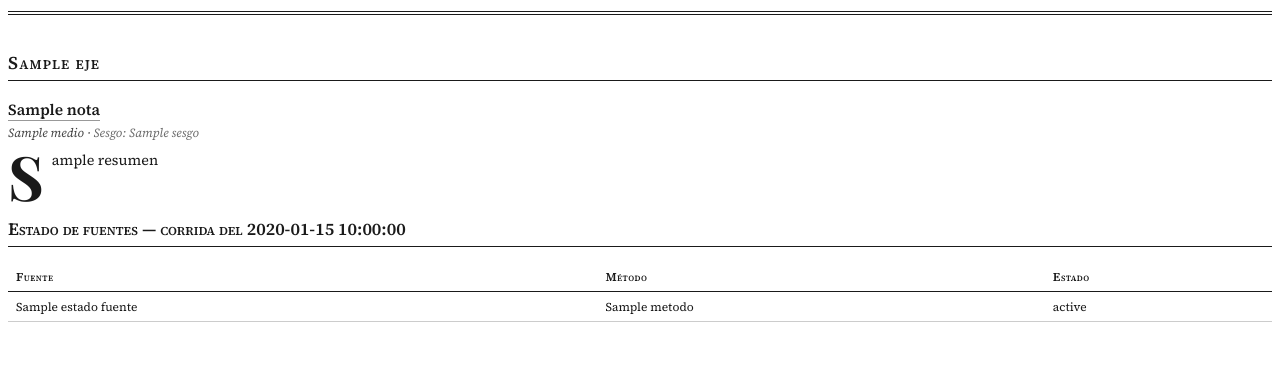
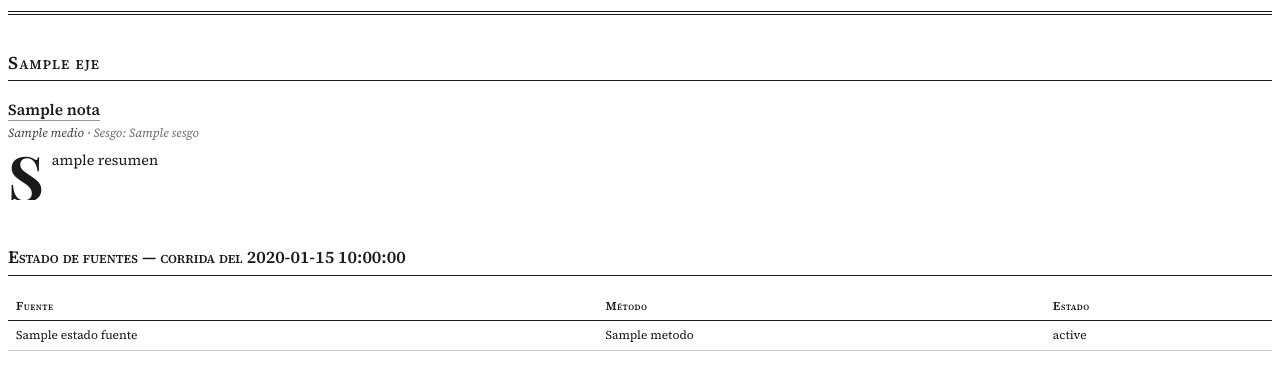
Before and after one commit to RicardoDeckard/resumen-internacional, a Python web app: template templates/report.html in a window 1280 px wide. Shown: the part 143-533 px from the top of the page. Run offline with Jinja, Linux system fonts and the light colour scheme; the template is opened without the code that fills it: most values are stand-ins (such as "Sample title", 1, 10 or a date in 2020); some web fonts are replaced.

Commit message:
Update report.html

```diff
--- a/templates/report.html
+++ b/templates/report.html
@@ -113,8 +113,12 @@
     margin: 0 0 6pt 0;
   }
 
-  /* Capitular solo en el primer párrafo de la primerísima nota del informe (no en el título) */
-  p.capitular::first-letter {
+  /* Capitular controlada manualmente (no ::first-letter, evita el bug de WeasyPrint
+     donde el flotante se escapa hacia arriba de la página) */
+  p.capitular {
+    overflow: hidden; /* contiene el flotante dentro del párrafo */
+  }
+  p.capitular .cap-letter {
     font-family: 'Playfair Display', serif;
     font-weight: 700;
     float: left;
@@ -178,7 +182,11 @@
       <h3><a href="{{ nota.url }}">{{ nota.titulo }}</a></h3>
       <div class="byline">{{ nota.medio }} · <span class="sesgo">Sesgo: {{ nota.sesgo }}</span></div>
       {% for parrafo in nota.resumen.split('\n') if parrafo.strip() %}
-      <p{% if ns.primera_nota and loop.first %} class="capitular"{% endif %}>{{ parrafo }}</p>
+      {% if ns.primera_nota and loop.first %}
+      <p class="capitular"><span class="cap-letter">{{ parrafo[0] }}</span>{{ parrafo[1:] }}</p>
+      {% else %}
+      <p>{{ parrafo }}</p>
+      {% endif %}
       {% endfor %}
     </div>
     {% set ns.primera_nota = false %}
```
